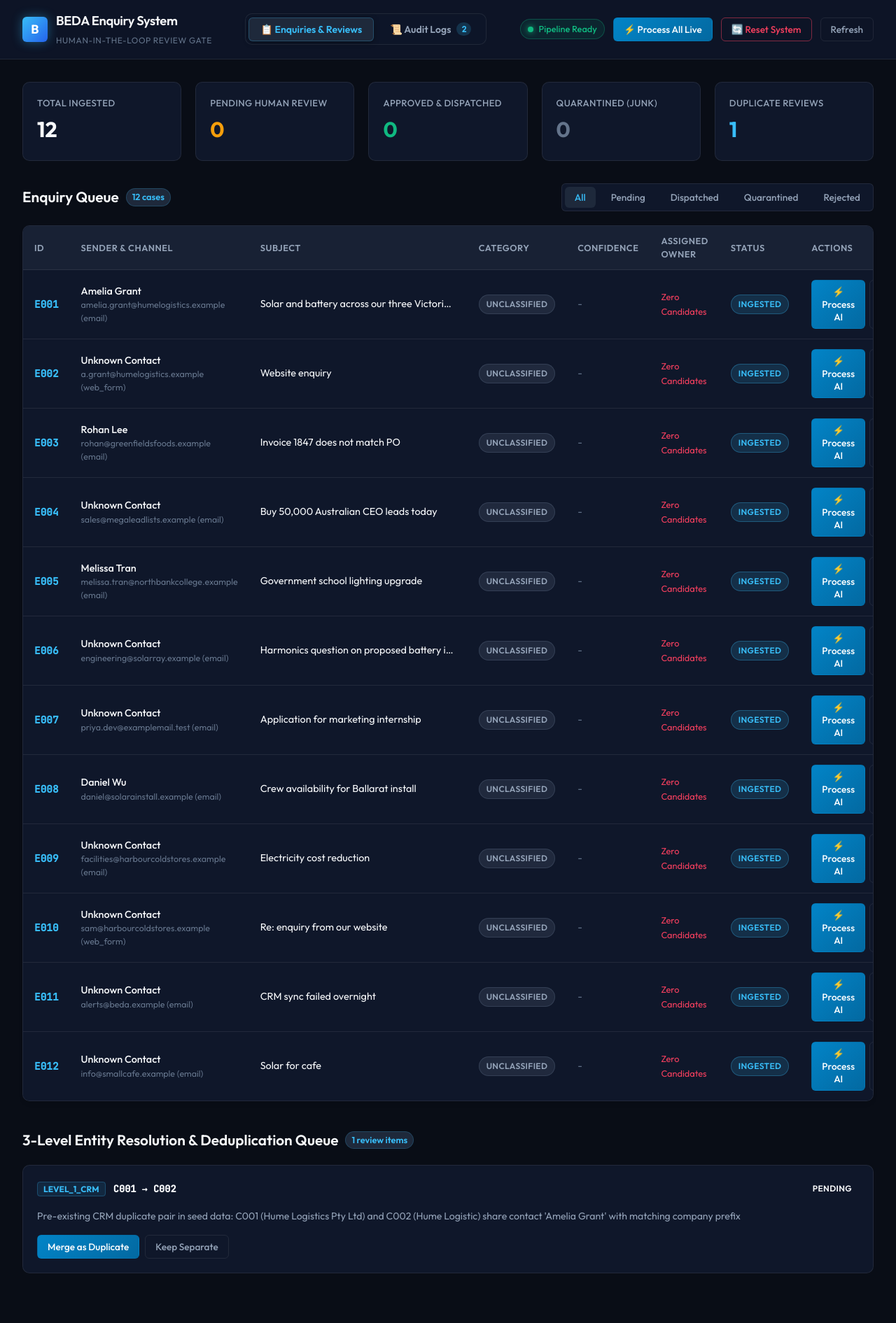
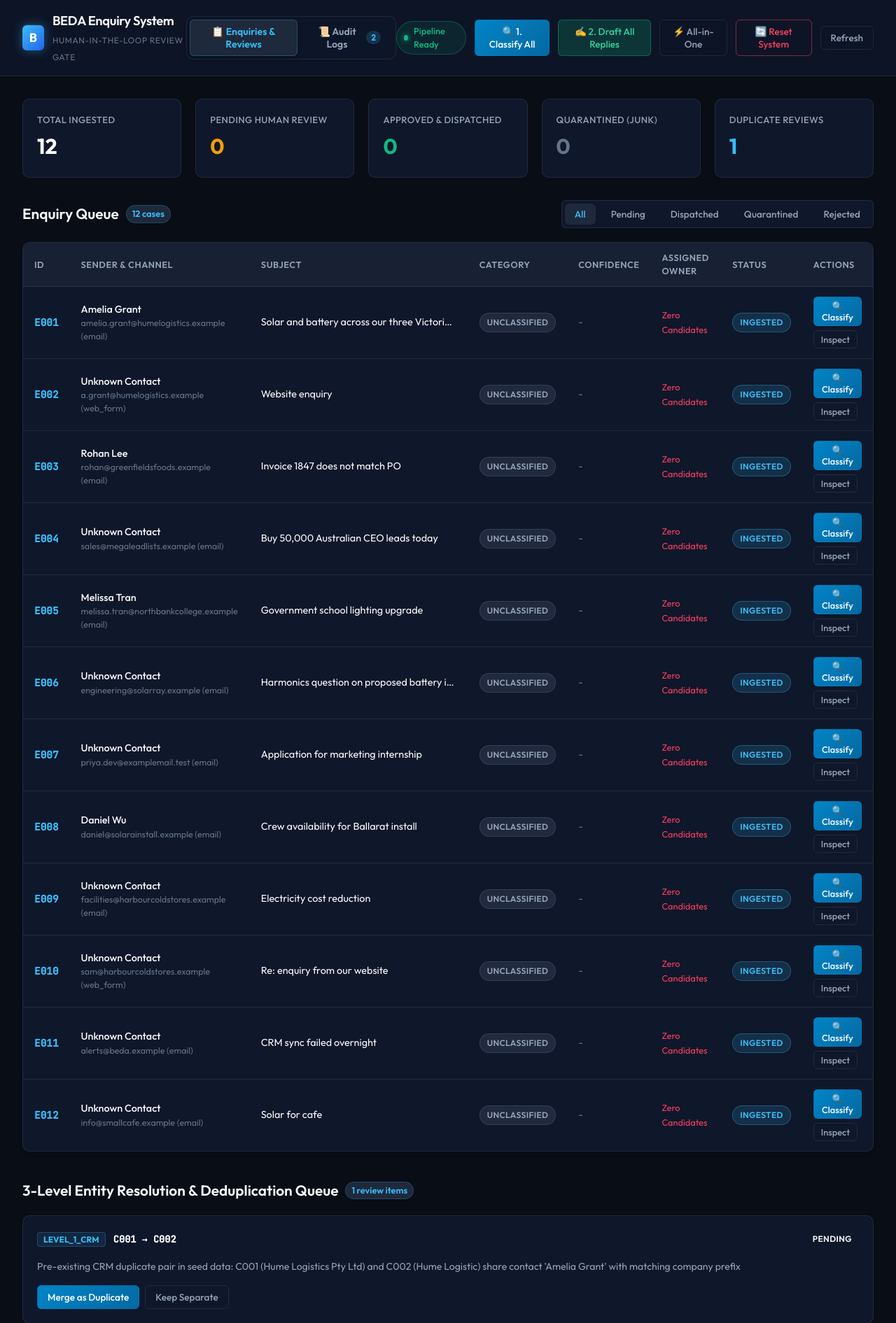
Before and after one commit to AgustarAlfonso/wearebeda, a FastAPI app: page / in a window 1280 px wide. Shown: the top 1891 px of the page at 70% size. Run offline with FastAPI, Linux system fonts and the light colour scheme; data comes from the database, SQL or seed files in the repository.

Commit message:
feat: separate classify and draft reply buttons in UI and backend

```diff
--- a/app/main.py
+++ b/app/main.py
@@ -11,6 +11,8 @@ from app.config import DATABASE_PATH, DATA_PATH, ANTHROPIC_API_KEY
 from app.database import get_db_connection, init_db, log_audit
 from app.seeder import seed_database_from_file
 from app.orchestrator import process_enquiry, process_all_enquiries
+from app.classifier import classify_enquiry
+from app.drafter import draft_response_for_enquiry
 from app.entity_resolver import (
     run_level_1_crm_resolution,
     resolve_enquiry_crm_matches,
@@ -373,6 +375,123 @@ def api_resolve_all_entities():
     resolve_all_entities(db_path=DATABASE_PATH)
     return {"status": "ok", "message": "All entities resolved."}
 
+@app.post("/api/classify-all")
+def api_classify_all():
+    """Classifies all unclassified or all enquiries via Gemini Cascade."""
+    from dotenv import load_dotenv
+    from app.config import BASE_DIR
+    load_dotenv(BASE_DIR / ".env", override=True)
+    load_dotenv(BASE_DIR / "app" / ".env", override=True)
+    api_key = os.getenv("GEMINI_API_KEY", "") or os.getenv("GOOGLE_API_KEY", "")
+    if not api_key:
+        raise HTTPException(
+            status_code=400,
+            detail="GEMINI_API_KEY belum ditemukan di file .env! Silakan set GEMINI_API_KEY terlebih dahulu."
+        )
+    conn = get_db_connection(DATABASE_PATH)
+    cursor = conn.cursor()
+    cursor.execute("SELECT id FROM enquiries WHERE status = 'INGESTED' OR category IS NULL ORDER BY id ASC")
+    rows = cursor.fetchall()
+    if not rows:
+        cursor.execute("SELECT id FROM enquiries ORDER BY id ASC")
+        rows = cursor.fetchall()
+    conn.close()
+
+    results = []
+    for r in rows:
+        try:
+            res = classify_enquiry(r["id"], db_path=DATABASE_PATH, use_fixtures=False)
+            results.append({"id": r["id"], "result": res})
+        except Exception as e:
+            results.append({"id": r["id"], "error": str(e)})
+
+    resolve_all_entities(db_path=DATABASE_PATH)
+    return {"status": "ok", "classified_count": len(results), "results": results}
+
+@app.post("/api/draft-all")
+def api_draft_all():
+    """Generates grounded drafts for all classified enquiries via Gemini Cascade."""
+    from dotenv import load_dotenv
+    from app.config import BASE_DIR
+    load_dotenv(BASE_DIR / ".env", override=True)
+    load_dotenv(BASE_DIR / "app" / ".env", override=True)
+    api_key = os.getenv("GEMINI_API_KEY", "") or os.getenv("GOOGLE_API_KEY", "")
+    if not api_key:
+        raise HTTPException(
+            status_code=400,
+            detail="GEMINI_API_KEY belum ditemukan di file .env! Silakan set GEMINI_API_KEY terlebih dahulu."
+        )
+    conn = get_db_connection(DATABASE_PATH)
+    cursor = conn.cursor()
+    cursor.execute("""
+        SELECT id FROM enquiries
+        WHERE category IS NOT NULL
+          AND category != 'junk'
+          AND status != 'QUARANTINED'
+          AND status != 'APPROVED_DISPATCHED'
+        ORDER BY id ASC
+    """)
+    rows = cursor.fetchall()
+    conn.close()
+
+    results = []
+    for r in rows:
+        try:
+            res = draft_response_for_enquiry(r["id"], db_path=DATABASE_PATH, use_fixtures=False)
+            results.append({"id": r["id"], "draft_length": len(res) if res else 0})
+        except Exception as e:
+            results.append({"id": r["id"], "error": str(e)})
+
+    return {"status": "ok", "drafted_count": len(results), "results": results}
+
+@app.post("/api/enquiries/{enquiry_id}/classify")
+def api_classify_single(enquiry_id: str):
+    """Classifies a single enquiry via Gemini Cascade."""
+    from dotenv import load_dotenv
+    from app.config import BASE_DIR
+    load_dotenv(BASE_DIR / ".env", override=True)
+    load_dotenv(BASE_DIR / "app" / ".env", override=True)
+    api_key = os.getenv("GEMINI_API_KEY", "") or os.getenv("GOOGLE_API_KEY", "")
+    if not api_key:
+        raise HTTPException(
+            status_code=400,
+            detail="GEMINI_API_KEY belum ditemukan di file .env! Silakan set GEMINI_API_KEY terlebih dahulu."
+        )
+    try:
+        res = classify_enquiry(enquiry_id, db_path=DATABASE_PATH, use_fixtures=False)
+        if "error" in res:
+            raise HTTPException(status_code=400, detail=res["error"])
+        resolve_enquiry_crm_matches(enquiry_id, db_path=DATABASE_PATH)
+        resolve_enquiry_enquiry_matches(enquiry_id, db_path=DATABASE_PATH)
+        return {"status": "ok", "result": res}
+    except HTTPException:
+        raise
+    except Exception as e:
+        raise HTTPException(status_code=500, detail=str(e))
+
+@app.post("/api/enquiries/{enquiry_id}/draft")
+def api_draft_single(enquiry_id: str):
+    """Drafts grounded response for a single enquiry via Gemini Cascade."""
+    from dotenv import load_dotenv
+    from app.config import BASE_DIR
+    load_dotenv(BASE_DIR / ".env", override=True)
+    load_dotenv(BASE_DIR / "app" / ".env", override=True)
+    api_key = os.getenv("GEMINI_API_KEY", "") or os.getenv("GOOGLE_API_KEY", "")
+    if not api_key:
+        raise HTTPException(
+            status_code=400,
+            detail="GEMINI_API_KEY belum ditemukan di file .env! Silakan set GEMINI_API_KEY terlebih dahulu."
+        )
+    try:
+        draft = draft_response_for_enquiry(enquiry_id, db_path=DATABASE_PATH, use_fixtures=False)
+        if not draft:
+            raise HTTPException(status_code=400, detail=f"Draft tidak dapat disusun (enquiry {enquiry_id} berstatus junk/quarantined atau terjadi error).")
+        return {"status": "ok", "enquiry_id": enquiry_id, "draft": draft}
+    except HTTPException:
+        raise
+    except Exception as e:
+        raise HTTPException(status_code=500, detail=str(e))
+
 @app.post("/api/process-all")
 def api_process_all():
     from dotenv import load_dotenv
--- a/app/templates/dashboard.html
+++ b/app/templates/dashboard.html
@@ -744,8 +744,14 @@
         <div class="status-dot"></div>
         <span>Pipeline Ready</span>
       </div>
-      <button class="btn btn-primary" id="btnProcessAll" onclick="triggerProcessAll()">
-        ⚡ Process All Live
+      <button class="btn btn-primary" id="btnClassifyAll" onclick="triggerClassifyAll()" title="Step 1: Run AI Classification & Routing on pending enquiries">
+        🔍 1. Classify All
+      </button>
+      <button class="btn btn-success" id="btnDraftAll" onclick="triggerDraftAll()" title="Step 2: Generate Grounded Draft Replies for all classified enquiries">
+        ✍️ 2. Draft All Replies
+      </button>
+      <button class="btn btn-outline" id="btnProcessAll" onclick="triggerProcessAll()" title="Run end-to-end classification and drafting">
+        ⚡ All-in-One
       </button>
       <button class="btn btn-outline" style="border-color: rgba(244, 63, 94, 0.5); color: var(--accent-rose);" id="btnResetDB" onclick="triggerResetDatabase()" title="Reset database to initial raw ingested state">
         🔄 Reset System
@@ -859,18 +865,22 @@
               <span class="badge badge-{{ enq.status }}">{{ enq.status }}</span>
             </td>
             <td>
-              <div style="display: flex; gap: 6px;">
-                {% if enq.status == 'INGESTED' %}
-                  <button class="btn btn-primary" onclick="processSingleEnquiry('{{ enq.id }}')">
-                    ⚡ Process AI
+              <div style="display: flex; gap: 6px; flex-wrap: wrap;">
+                {% if enq.status == 'INGESTED' or not enq.category %}
+                  <button class="btn btn-primary" style="padding: 4px 10px; font-size: 0.8rem;" onclick="classifySingleEnquiry('{{ enq.id }}')" title="Jalankan AI klasifikasi dan routing untuk enquiry ini">
+                    🔍 Classify
+                  </button>
+                {% elif enq.status == 'CLASSIFIED' and enq.category != 'junk' %}
+                  <button class="btn btn-success" style="padding: 4px 10px; font-size: 0.8rem;" onclick="draftSingleEnquiry('{{ enq.id }}')" title="Susun draf balasan AI grounded untuk enquiry ini">
+                    ✍️ Draft Reply
                   </button>
                 {% endif %}
-                <button class="btn btn-outline" onclick="openReviewModal('{{ enq.id }}')">
+                <button class="btn btn-outline" style="padding: 4px 10px; font-size: 0.8rem;" onclick="openReviewModal('{{ enq.id }}')">
                   Inspect
                 </button>
                 {% if enq.status == 'PENDING_REVIEW' %}
-                  <button class="btn btn-success" onclick="quickApprove('{{ enq.id }}')">Approve</button>
-                  <button class="btn btn-danger" onclick="openRejectModal('{{ enq.id }}')">Reject</button>
+                  <button class="btn btn-success" style="padding: 4px 10px; font-size: 0.8rem;" onclick="quickApprove('{{ enq.id }}')">Approve</button>
+                  <button class="btn btn-danger" style="padding: 4px 10px; font-size: 0.8rem;" onclick="openRejectModal('{{ enq.id }}')">Reject</button>
                 {% endif %}
               </div>
             </td>
@@ -1069,7 +1079,12 @@
         <!-- Left Column: Context & Metadata -->
         <div class="modal-panel">
           <div>
-            <div class="panel-section-title">Case Information</div>
+            <div style="display: flex; justify-content: space-between; align-items: center; margin-bottom: 0.5rem;">
+              <span class="panel-section-title" style="margin: 0;">Case Information</span>
+              <button class="btn btn-outline" style="padding: 3px 8px; font-size: 0.75rem;" onclick="reclassifyFromModal()" title="Jalankan ulang klasifikasi AI untuk case ini">
+                🔍 Re-Classify AI
+              </button>
+            </div>
             <div class="info-card">
               <div class="info-row">
                 <span class="info-label">Sender</span>
@@ -1114,7 +1129,12 @@
         <!-- Right Column: Grounded Draft Editor -->
         <div class="modal-panel">
           <div>
-            <div class="panel-section-title" id="draftSectionTitle">Grounded Response Draft (Claude Sonnet 5)</div>
+            <div style="display: flex; justify-content: space-between; align-items: center; margin-bottom: 0.5rem;">
+              <span class="panel-section-title" id="draftSectionTitle" style="margin: 0;">Grounded Response Draft</span>
+              <button class="btn btn-outline" style="padding: 3px 8px; font-size: 0.75rem; color: var(--accent-emerald); border-color: rgba(16, 185, 129, 0.4);" onclick="redraftFromModal()" title="Susun ulang draf respon AI menggunakan fakta terverifikasi">
+                ✍️ Re-Generate Draft AI
+              </button>
+            </div>
             <p style="font-size: 0.8rem; color: var(--text-dim); margin-bottom: 8px;">
               Verify all quoted figures (kWh, bill amounts, PO numbers). You may edit the text prior to external dispatch.
             </p>
@@ -1384,12 +1404,104 @@
       }
     }
 
+    async function triggerClassifyAll() {
+      const btn = document.getElementById('btnClassifyAll');
+      const orig = btn ? btn.innerHTML : '🔍 1. Classify All';
+      if (btn) { btn.innerHTML = '⏳ Classifying...'; btn.disabled = true; }
+      showToast("Menjalankan AI Klasifikasi & Routing kaskade Gemini untuk semua enquiry...");
+
+      try {
+        const res = await fetch('/api/classify-all', { method: 'POST' });
+        const data = await res.json();
+        if (!res.ok) throw new Error(data.detail || "Gagal klasifikasi");
+        showToast(`Selesai! ${data.classified_count} enquiry berhasil diklasifikasi.`);
+        setTimeout(() => location.reload(), 1000);
+      } catch (err) {
+        showToast(err.message, true);
+        if (btn) { btn.innerHTML = orig; btn.disabled = false; }
+      }
+    }
+
+    async function triggerDraftAll() {
+      const btn = document.getElementById('btnDraftAll');
+      const orig = btn ? btn.innerHTML : '✍️ 2. Draft All Replies';
+      if (btn) { btn.innerHTML = '⏳ Drafting...'; btn.disabled = true; }
+      showToast("Menyusun draf balasan AI grounded untuk seluruh enquiry terklasifikasi...");
+
+      try {
+        const res = await fetch('/api/draft-all', { method: 'POST' });
+        const data = await res.json();
+        if (!res.ok) throw new Error(data.detail || "Gagal membuat draf");
+        showToast(`Selesai! ${data.drafted_count} draf balasan berhasil disusun dan siap ditinjau.`);
+        setTimeout(() => location.reload(), 1000);
+      } catch (err) {
+        showToast(err.message, true);
+        if (btn) { btn.innerHTML = orig; btn.disabled = false; }
+      }
+    }
+
+    async function classifySingleEnquiry(enquiryId) {
+      showToast(`Mengklasifikasi ${enquiryId} via Gemini...`);
+      try {
+        const res = await fetch(`/api/enquiries/${enquiryId}/classify`, { method: 'POST' });
+        const data = await res.json();
+        if (!res.ok) throw new Error(data.detail || "Klasifikasi gagal");
+        showToast(`Enquiry ${enquiryId} berhasil diklasifikasi sebagai ${data.result.category}!`);
+        setTimeout(() => location.reload(), 1000);
+      } catch (err) {
+        showToast(err.message, true);
+      }
+    }
+
+    async function draftSingleEnquiry(enquiryId) {
+      showToast(`Menyusun draf balasan AI grounded untuk ${enquiryId}...`);
+      try {
+        const res = await fetch(`/api/enquiries/${enquiryId}/draft`, { method: 'POST' });
+        const data = await res.json();
+        if (!res.ok) throw new Error(data.detail || "Penyusunan draf gagal");
+        showToast(`Draf balasan untuk ${enquiryId} berhasil disusun dan masuk antrean review.`);
+        setTimeout(() => location.reload(), 1000);
+      } catch (err) {
+        showToast(err.message, true);
+      }
+    }
+
+    async function reclassifyFromModal() {
+      if (!activeEnquiryId) return;
+      showToast(`Menjalankan ulang klasifikasi untuk ${activeEnquiryId}...`);
+      try {
+        const res = await fetch(`/api/enquiries/${activeEnquiryId}/classify`, { method: 'POST' });
+        const data = await res.json();
+        if (!res.ok) throw new Error(data.detail || "Gagal klasifikasi ulang");
+        showToast(`Klasifikasi diperbarui: ${data.result.category}`);
+        openReviewModal(activeEnquiryId);
+      } catch (err) {
+        showToast(err.message, true);
+      }
+    }
+
+    async function redraftFromModal() {
+      if (!activeEnquiryId) return;
+      showToast(`Menyusun ulang draf balasan untuk ${activeEnquiryId}...`);
+      try {
+        const res = await fetch(`/api/enquiries/${activeEnquiryId}/draft`, { method: 'POST' });
+        const data = await res.json();
+        if (!res.ok) throw new Error(data.detail || "Gagal menyusun ulang draf");
+        document.getElementById('modalDraftText').value = data.draft;
+        showToast("Draf balasan baru berhasil digenerate!");
+      } catch (err) {
+        showToast(err.message, true);
+      }
+    }
+
     async function triggerProcessAll() {
       const btn = document.getElementById('btnProcessAll');
-      const originalText = btn.innerHTML;
-      btn.innerHTML = '⏳ Processing with Gemini 3.8 Flash...';
-      btn.disabled = true;
-      showToast("Memanggil Gemini 3.8 Flash untuk memproses seluruh enquiry... Mohon tunggu sebentar.");
+      const originalText = btn ? btn.innerHTML : '⚡ All-in-One';
+      if (btn) {
+        btn.innerHTML = '⏳ Processing...';
+        btn.disabled = true;
+      }
+      showToast("Memanggil Gemini untuk memproses end-to-end seluruh enquiry... Mohon tunggu sebentar.");
 
       try {
         const res = await fetch('/api/process-all', { method: 'POST' });
@@ -1397,24 +1509,26 @@
         if (!res.ok) {
           throw new Error(data.detail || "Gagal memproses enquiry via AI");
         }
-        showToast(`Berhasil! ${data.processed} kasus telah diproses langsung oleh Gemini 3.8 Flash.`);
+        showToast(`Berhasil! ${data.processed} kasus telah diproses langsung oleh Gemini.`);
         setTimeout(() => location.reload(), 1200);
       } catch (err) {
         showToast(err.message, true);
-        btn.innerHTML = originalText;
-        btn.disabled = false;
+        if (btn) {
+          btn.innerHTML = originalText;
+          btn.disabled = false;
+        }
       }
     }
 
     async function processSingleEnquiry(enquiryId) {
-      showToast(`Memproses ${enquiryId} via Gemini 3.8 Flash API...`);
+      showToast(`Memproses ${enquiryId} via Gemini API...`);
       try {
         const res = await fetch(`/api/enquiries/${enquiryId}/process`, { method: 'POST' });
         const data = await res.json();
         if (!res.ok) {
           throw new Error(data.detail || "Gagal memproses enquiry");
         }
-        showToast(`Enquiry ${enquiryId} berhasil diproses langsung oleh Gemini 3.8 Flash!`);
+        showToast(`Enquiry ${enquiryId} berhasil diproses langsung oleh Gemini!`);
         setTimeout(() => location.reload(), 1000);
       } catch (err) {
         showToast(err.message, true);
```
Also changed, not shown: tests/test_review_ui.py (+56 -0 lines).
